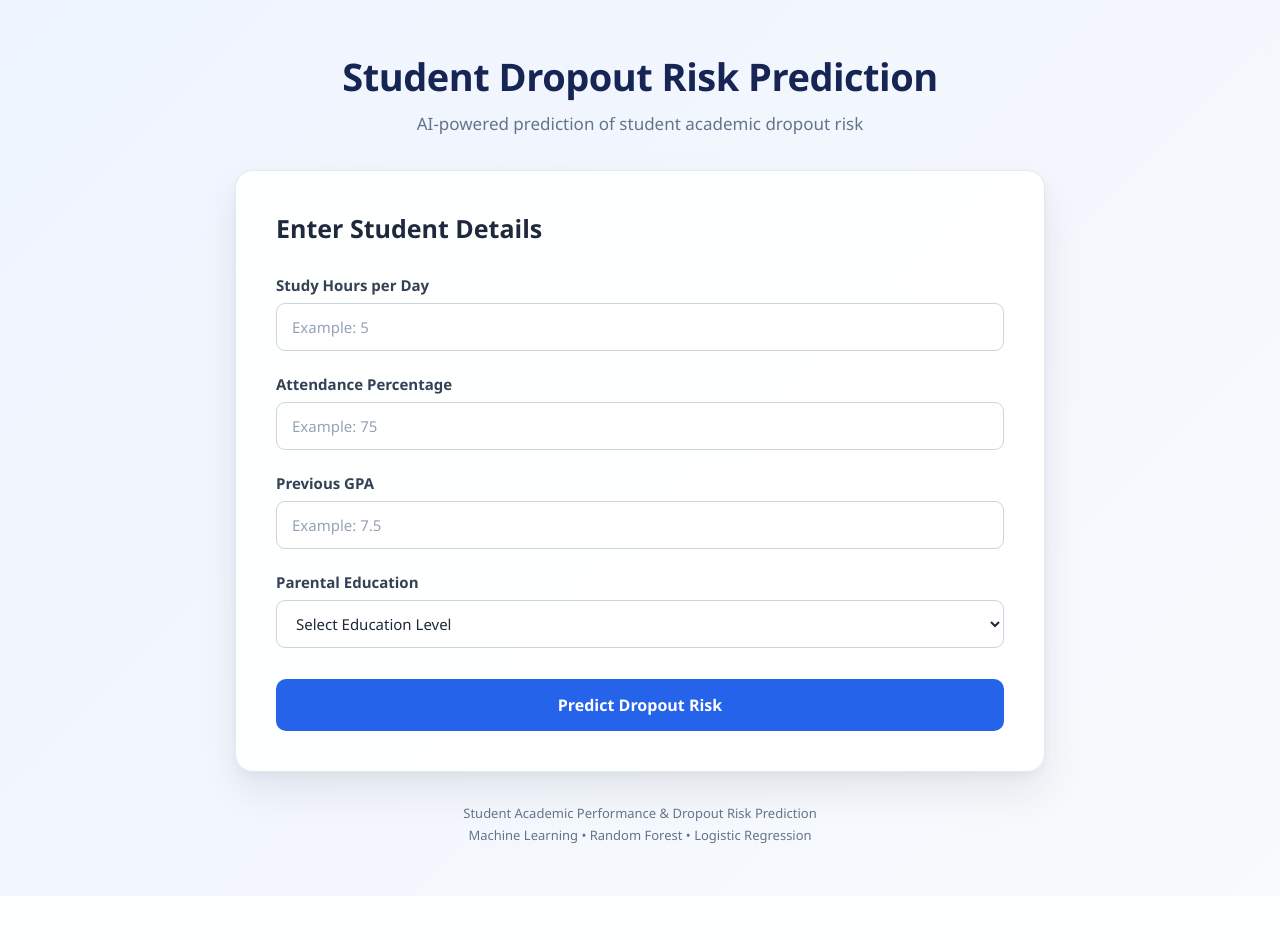
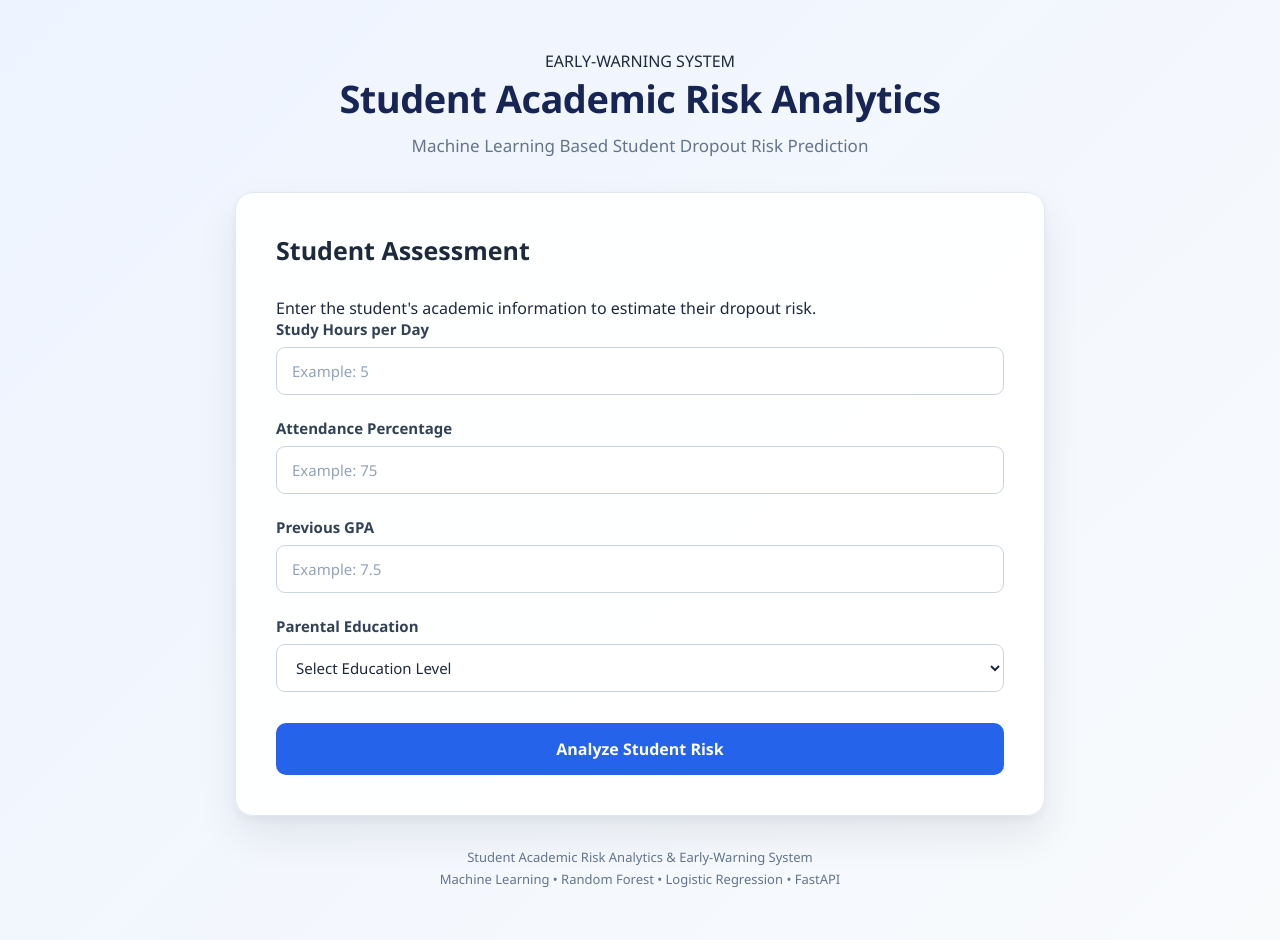
Before and after one commit to praveen081/student-academic-dropout-prediction, a FastAPI app: page / in a window 1280 px wide. Before the commit the page ends 867 px from the top, so only its background shows below. Run offline with FastAPI, Linux system fonts and the light colour scheme.

Commit message:
Update index.html

```diff
--- a/templates/index.html
+++ b/templates/index.html
@@ -1,10 +1,11 @@
 <!DOCTYPE html>
 <html lang="en">
+
 <head>
     <meta charset="UTF-8">
     <meta name="viewport" content="width=device-width, initial-scale=1.0">
 
-    <title>Student Dropout Risk Prediction</title>
+    <title>Student Academic Risk Analytics</title>
 
     <link rel="stylesheet" href="/static/style.css">
 </head>
@@ -13,22 +14,43 @@
 
     <div class="container">
 
+        <!-- HEADER -->
         <div class="header">
-            <h1>Student Dropout Risk Prediction</h1>
+
+            <div class="badge">
+                EARLY-WARNING SYSTEM
+            </div>
+
+            <h1>
+                Student Academic Risk Analytics
+            </h1>
+
             <p>
-                AI-powered prediction of student academic dropout risk
+                Machine Learning Based Student Dropout Risk Prediction
             </p>
+
         </div>
 
 
+        <!-- MAIN CARD -->
         <div class="card">
 
-            <h2>Enter Student Details</h2>
+            <h2>
+                Student Assessment
+            </h2>
 
+            <p class="section-description">
+                Enter the student's academic information to estimate
+                their dropout risk.
+            </p>
+
+
+            <!-- FORM -->
             <form id="predictionForm">
 
-                <!-- Study Hours -->
+                <!-- STUDY HOURS -->
                 <div class="form-group">
+
                     <label for="study_hours">
                         Study Hours per Day
                     </label>
@@ -43,11 +65,13 @@
                         placeholder="Example: 5"
                         required
                     >
+
                 </div>
 
 
-                <!-- Attendance -->
+                <!-- ATTENDANCE -->
                 <div class="form-group">
+
                     <label for="attendance_percentage">
                         Attendance Percentage
                     </label>
@@ -62,11 +86,13 @@
                         placeholder="Example: 75"
                         required
                     >
+
                 </div>
 
 
                 <!-- GPA -->
                 <div class="form-group">
+
                     <label for="previous_gpa">
                         Previous GPA
                     </label>
@@ -81,10 +107,11 @@
                         placeholder="Example: 7.5"
                         required
                     >
+
                 </div>
 
 
-                <!-- Parental Education -->
+                <!-- PARENTAL EDUCATION -->
                 <div class="form-group">
 
                     <label for="parental_education">
@@ -122,48 +149,122 @@
                 </div>
 
 
-                <button type="submit" id="predictButton">
-                    Predict Dropout Risk
+                <!-- BUTTON -->
+                <button
+                    type="submit"
+                    id="predictButton"
+                >
+                    Analyze Student Risk
                 </button>
 
             </form>
 
 
-            <!-- Loading -->
-            <div id="loading" class="loading hidden">
+            <!-- LOADING -->
+            <div
+                id="loading"
+                class="loading hidden"
+            >
                 Analyzing student data...
             </div>
 
 
-            <!-- Result -->
-            <div id="result" class="result hidden">
+            <!-- RESULT -->
+            <div
+                id="result"
+                class="result hidden"
+            >
 
-                <h2 id="prediction"></h2>
+                <div class="result-header">
 
-                <div class="probability">
-                    At-Risk Probability:
-                    <strong id="riskProbability"></strong>
+                    <span class="result-label">
+                        MODEL PREDICTION
+                    </span>
+
+                    <h2 id="prediction"></h2>
+
                 </div>
 
-                <p id="recommendation"></p>
+
+                <!-- RISK SCORE -->
+                <div class="risk-score-card">
+
+                    <div class="score-title">
+                        Dropout Risk Score
+                    </div>
+
+                    <div
+                        id="riskProbability"
+                        class="risk-score"
+                    >
+                        0%
+                    </div>
+
+                    <div
+                        id="riskLevel"
+                        class="risk-level"
+                    >
+                        LOW
+                    </div>
+
+                </div>
+
+
+                <!-- RISK FACTORS -->
+                <div class="analysis-section">
+
+                    <h3>
+                        Why this risk level?
+                    </h3>
+
+                    <ul
+                        id="riskFactors"
+                        class="analysis-list"
+                    >
+                    </ul>
+
+                </div>
+
+
+                <!-- RECOMMENDATIONS -->
+                <div class="analysis-section">
+
+                    <h3>
+                        Recommended Actions
+                    </h3>
+
+                    <ul
+                        id="recommendations"
+                        class="analysis-list"
+                    >
+                    </ul>
+
+                </div>
 
             </div>
 
 
-            <!-- Error -->
-            <div id="error" class="error hidden"></div>
+            <!-- ERROR -->
+            <div
+                id="error"
+                class="error hidden"
+            >
+            </div>
 
         </div>
 
 
+        <!-- FOOTER -->
         <div class="footer">
+
             <p>
-                Student Academic Performance & Dropout Risk Prediction
+                Student Academic Risk Analytics & Early-Warning System
             </p>
 
             <p>
-                Machine Learning • Random Forest • Logistic Regression
+                Machine Learning • Random Forest • Logistic Regression • FastAPI
             </p>
+
         </div>
 
     </div>
@@ -172,4 +273,5 @@
     <script src="/static/script.js"></script>
 
 </body>
+
 </html>
```
